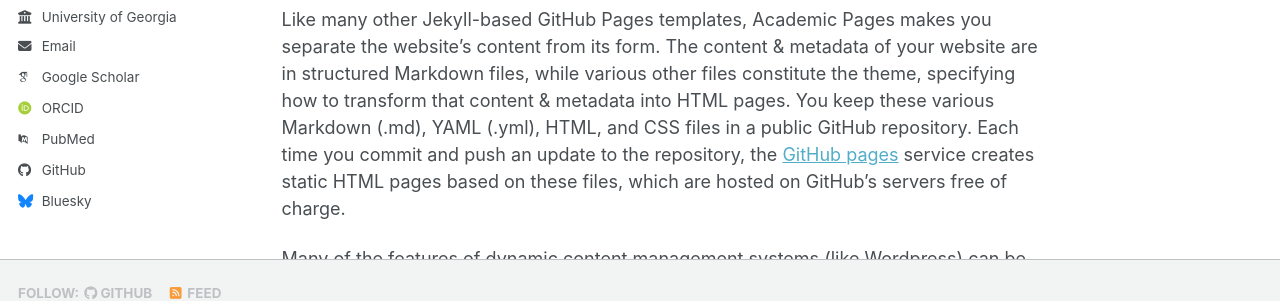
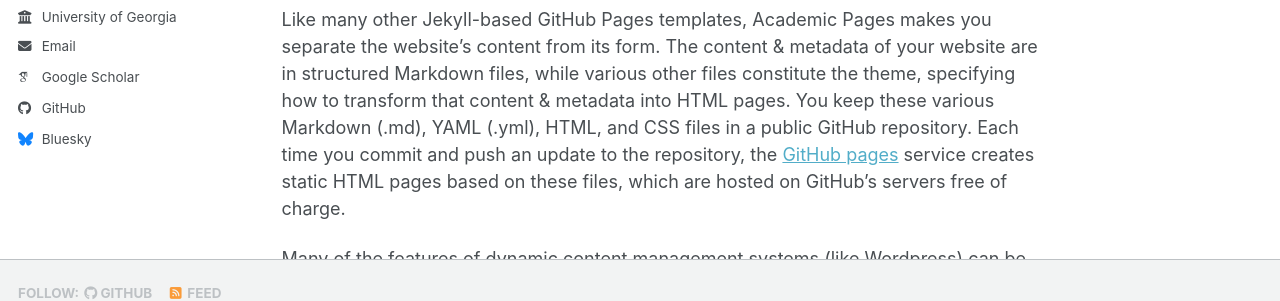
Before and after one commit to TanusreeDebi/TanusreeDebi.github.io, a Jekyll site: the page built from _pages/about.md, in a window 1280 px wide. Shown: the part 530-831 px from the top of the page. Built offline with Jekyll 4.4.1, drawn with Linux system fonts in a browser that asks for light colours; some web fonts are replaced; a script bundle is joined from its source files by our own code; library files that are not in the unit come from our copies.

Commit message:
Remove URLs from academic profile fields
Removed URLs from Google Scholar, ORCID, and PubMed fields.

```diff
--- a/_config.yml
+++ b/_config.yml
@@ -38,13 +38,13 @@
   # Academic websites
   academia         : # URL
   arxiv            : # URL - Update with the correct link to your profile
-  googlescholar    : "https://scholar.google.com/citations?user=PS_CX0AAAAAJ"
+
   inspire-hep      : # URL
   impactstory      : # URL
-  orcid            : "https://orcid.org/yourorcidurl"
+
   semantic         : # URL
   ssrn             : # URL
-  pubmed           : "https://www.ncbi.nlm.nih.gov/pubmed/?term=john+snow"
+
   researchgate     : # URL
   scopus           : # URL
   zotero           : # URL
```
